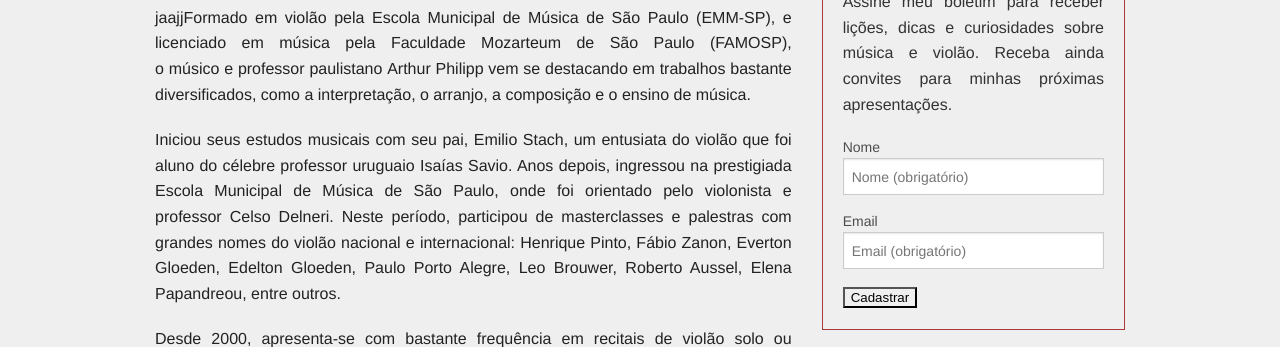
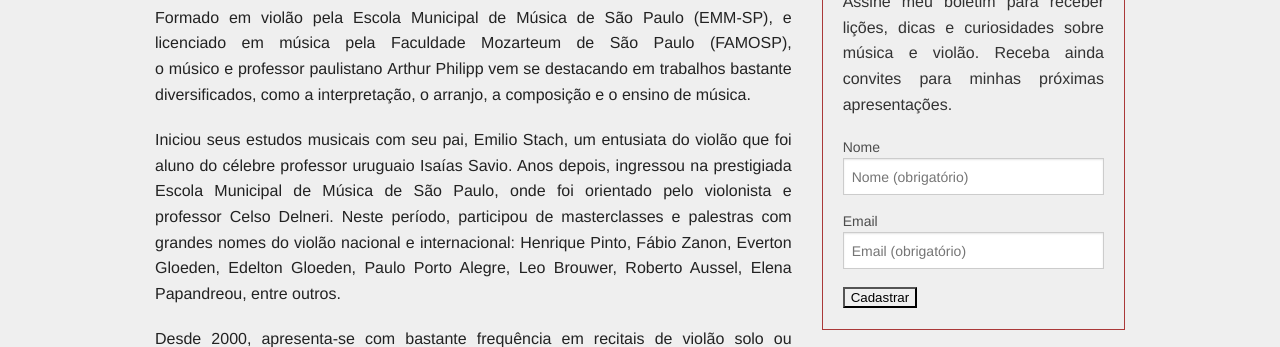
Before and after one commit to arthurusph/arthurphilipp, a website: page index.html in a window 1280 px wide. Shown: the part 155-502 px from the top of the page. Drawn offline with nearby package versions, Linux system fonts and the light colour scheme; files that its build step writes are made by us from their sources; files whose address does not match are found by name.

Commit message:
Update index.html

```diff
--- a/index.html
+++ b/index.html
@@ -92,7 +92,7 @@
                     <article itemscope itemtype="http://schema.org/Person">
                         <h1>BIOGRAFIA</h1>
                         <p class="text-justify">
-                            jaajjFormado em violão pela Escola Municipal de Música de São Paulo (EMM-SP), e licenciado em música pela Faculdade Mozarteum de São Paulo (FAMOSP), o músico e professor paulistano Arthur Philipp vem se destacando em trabalhos bastante diversificados, como a interpretação, o arranjo, a composição e o ensino de música.
+                            Formado em violão pela Escola Municipal de Música de São Paulo (EMM-SP), e licenciado em música pela Faculdade Mozarteum de São Paulo (FAMOSP), o músico e professor paulistano Arthur Philipp vem se destacando em trabalhos bastante diversificados, como a interpretação, o arranjo, a composição e o ensino de música.
                         </p>
                         <p class="text-justify">
                             Iniciou seus estudos musicais com seu pai, Emilio Stach, um entusiata do violão que foi aluno do célebre professor uruguaio Isaías Savio. Anos depois, ingressou na prestigiada Escola Municipal de Música de São Paulo, onde foi orientado pelo violonista e professor Celso Delneri. Neste período, participou de masterclasses e palestras com grandes nomes do violão nacional e internacional: Henrique Pinto, Fábio Zanon, Everton Gloeden, Edelton Gloeden, Paulo Porto Alegre, Leo Brouwer, Roberto Aussel, Elena Papandreou, entre outros.
```
